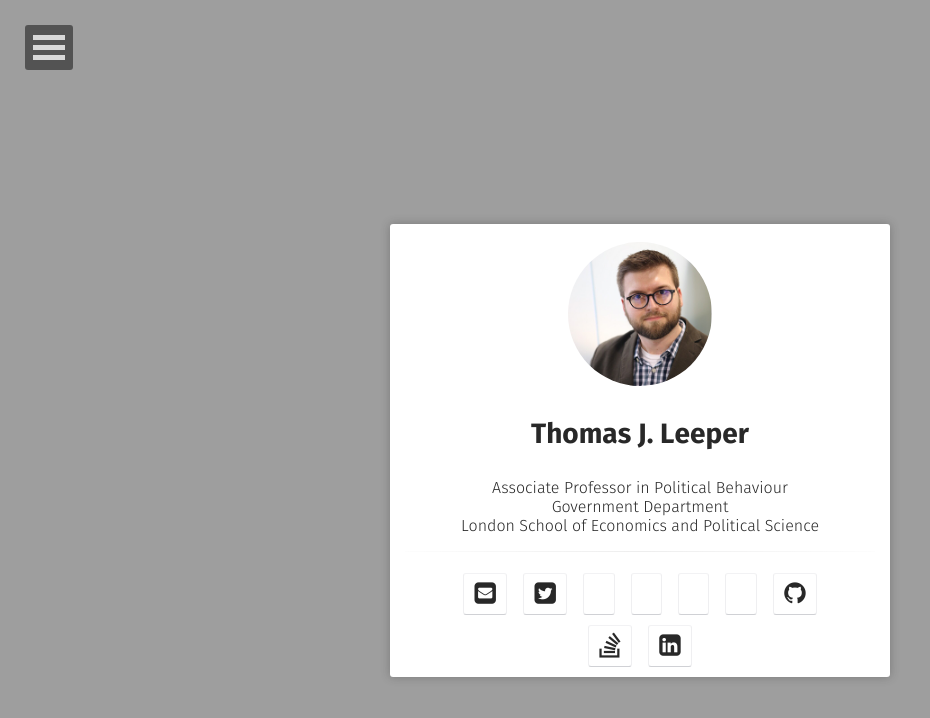
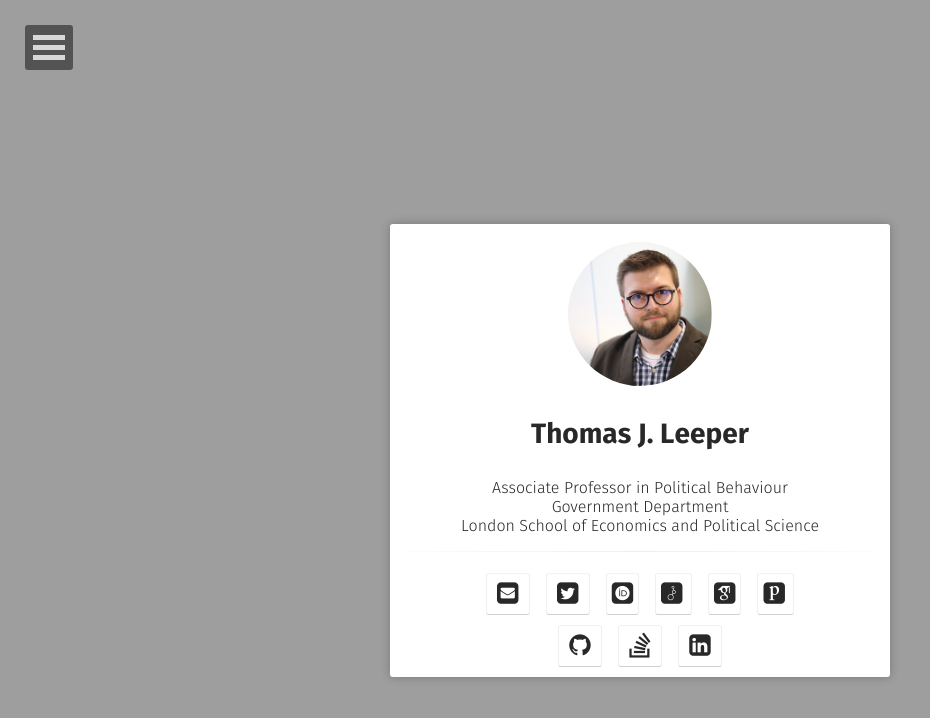
Before and after one commit to leeper/leeper.github.io, a Jekyll site: the page built from index.md, in a window 1280 px wide. Shown: the top 718 px of the page, without its empty margins (0-930 px from the left). Built offline with Jekyll 4.4.1, drawn with Linux system fonts in a browser that asks for light colours; some web fonts are replaced.

Commit message:
fix social links

```diff
--- a/_includes/social-links.html
+++ b/_includes/social-links.html
@@ -3,10 +3,10 @@
     {% if site.twitter %}<a class="social-btn" href="http://twitter.com/{{ site.twitter }}" target="_blank" rel="noopener noreferrer"><i class="fa fa-fw fa-twitter-square"></i></a>{% endif %}
     {% if site.facebook %}<a class="social-btn" href="http://facebook.com/{{ site.facebook }}" target="_blank" rel="noopener noreferrer"><i class="fa fa-fw fa-facebook-square"></i></a>{% endif %}
     {% if site.google.plus %}<a class="social-btn" href="http://plus.google.com/+{{ site.google.plus }}" target="_blank" rel="noopener noreferrer"><i class="fa fa-fw fa-google-plus-square"></i></a>{% endif %}
-                        {% if site.orcid %}<a class="social-btn" href="http://orcid.org/{{ site.orcid }}" target="_blank" rel="noopener noreferrer"><i class="ai ai-orcid-square fa-medium"></i></a>{% endif %}
-                        {% if site.dataverse %}<a class="social-btn" href="https://dataverse.harvard.edu/dataverse/{{ site.dataverse }}" target="_blank" rel="noopener noreferrer"><i class="ai ai-dataverse-box fa-medium"></i></a>{% endif %}
-                        {% if site.google-scholar %}<a class="social-btn" href="https://scholar.google.com/citations?user={{ site.google-scholar }}" target="_blank" rel="noopener noreferrer"><i class="ai ai-google-scholar-square fa-medium"></i></a>{% endif %}
-                        {% if site.publons %}<a class="social-btn" href="https://publons.com/author/{{ site.publons }}" target="_blank" rel="noopener noreferrer"><i class="ai ai-publons-square fa-medium"></i></a>{% endif %}
+    {% if site.orcid %}<a class="social-btn" href="http://orcid.org/{{ site.orcid }}" target="_blank" rel="noopener noreferrer"><i class="ai ai-orcid-square"></i></a>{% endif %}
+    {% if site.dataverse %}<a class="social-btn" href="https://dataverse.harvard.edu/dataverse/{{ site.dataverse }}" target="_blank" rel="noopener noreferrer"><i class="ai ai-dataverse-square"></i></a>{% endif %}
+    {% if site.google-scholar %}<a class="social-btn" href="https://scholar.google.com/citations?user={{ site.google-scholar }}" target="_blank" rel="noopener noreferrer"><i class="ai ai-google-scholar-square"></i></a>{% endif %}
+    {% if site.publons %}<a class="social-btn" href="https://publons.com/author/{{ site.publons }}" target="_blank" rel="noopener noreferrer"><i class="ai ai-publons-square"></i></a>{% endif %}
     {% if site.github-url %}<a class="social-btn" href="http://github.com/{{ site.github-url }}" target="_blank" rel="noopener noreferrer"><i class="fa fa-fw fa-github"></i></a>{% endif %}
     {% if site.stackoverflow %}<a class="social-btn" href="http://stackoverflow.com/users/{{ site.stackoverflow }}" target="_blank" rel="noopener noreferrer"><i class="fa fa-fw fa-stack-overflow"></i></a>{% endif %}
     {% if site.linkedin %}<a class="social-btn" href="http://linkedin.com/in/{{ site.linkedin }}" target="_blank" rel="noopener noreferrer"><i class="fa fa-fw fa-linkedin-square"></i></a>{% endif %}
--- a/assets/css/academicons.css
+++ b/assets/css/academicons.css
@@ -6,11 +6,11 @@
  */
 @font-face {
     font-family: 'Academicons';
-    src:url('../fonts/academicons.eot?v=1.8.0');
-    src:url('../fonts/academicons.eot?v=1.8.0') format('embedded-opentype'),
-        url('../fonts/academicons.ttf?v=1.8.0') format('truetype'),
-        url('../fonts/academicons.woff?v=1.8.0') format('woff'),
-        url('../fonts/academicons.svg?v=1.8.0#academicons') format('svg');
+    src:url('../fonts/academicons/academicons.eot?v=1.8.0');
+    src:url('../fonts/academicons/academicons.eot?v=1.8.0') format('embedded-opentype'),
+        url('../fonts/academicons/academicons.ttf?v=1.8.0') format('truetype'),
+        url('../fonts/academicons/academicons.woff?v=1.8.0') format('woff'),
+        url('../fonts/academicons/academicons.svg?v=1.8.0#academicons') format('svg');
     font-weight: normal;
     font-style: normal;
 }
@@ -61,7 +61,7 @@
 .ai-ceur:before {
   content: "\e812";
 }
-.ai-ceur-box:before {
+.ai-ceur-square:before {
   content: "\e813";
 }
 .ai-courser:before {
@@ -73,7 +73,7 @@
 .ai-dataverse:before {
   content: "\e816";
 }
-.ai-dataverse-box:before {
+.ai-dataverse-square:before {
   content: "\e817";
 }
 .ai-dblp:before {
```
Lines whose indentation alone changed are shown as unchanged.
